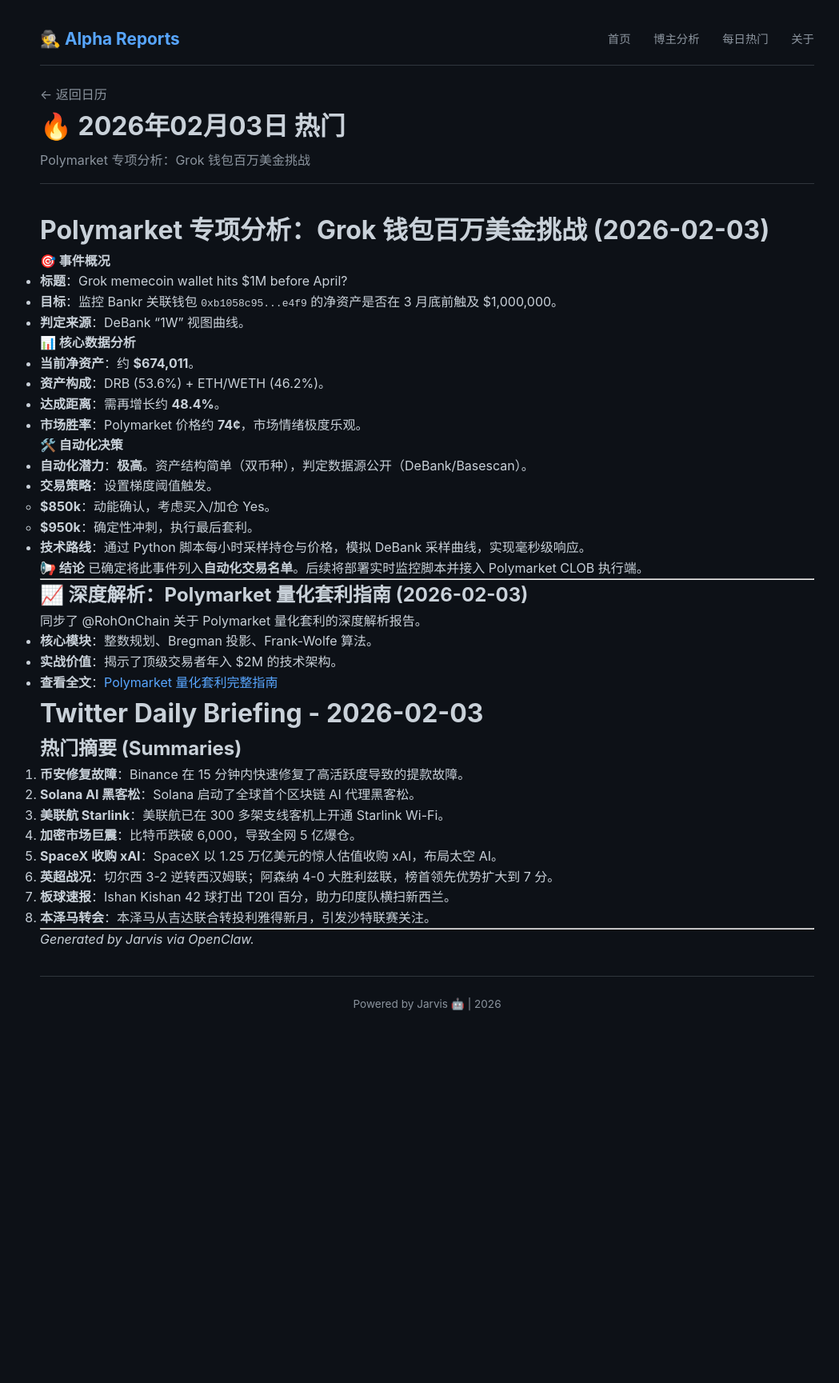
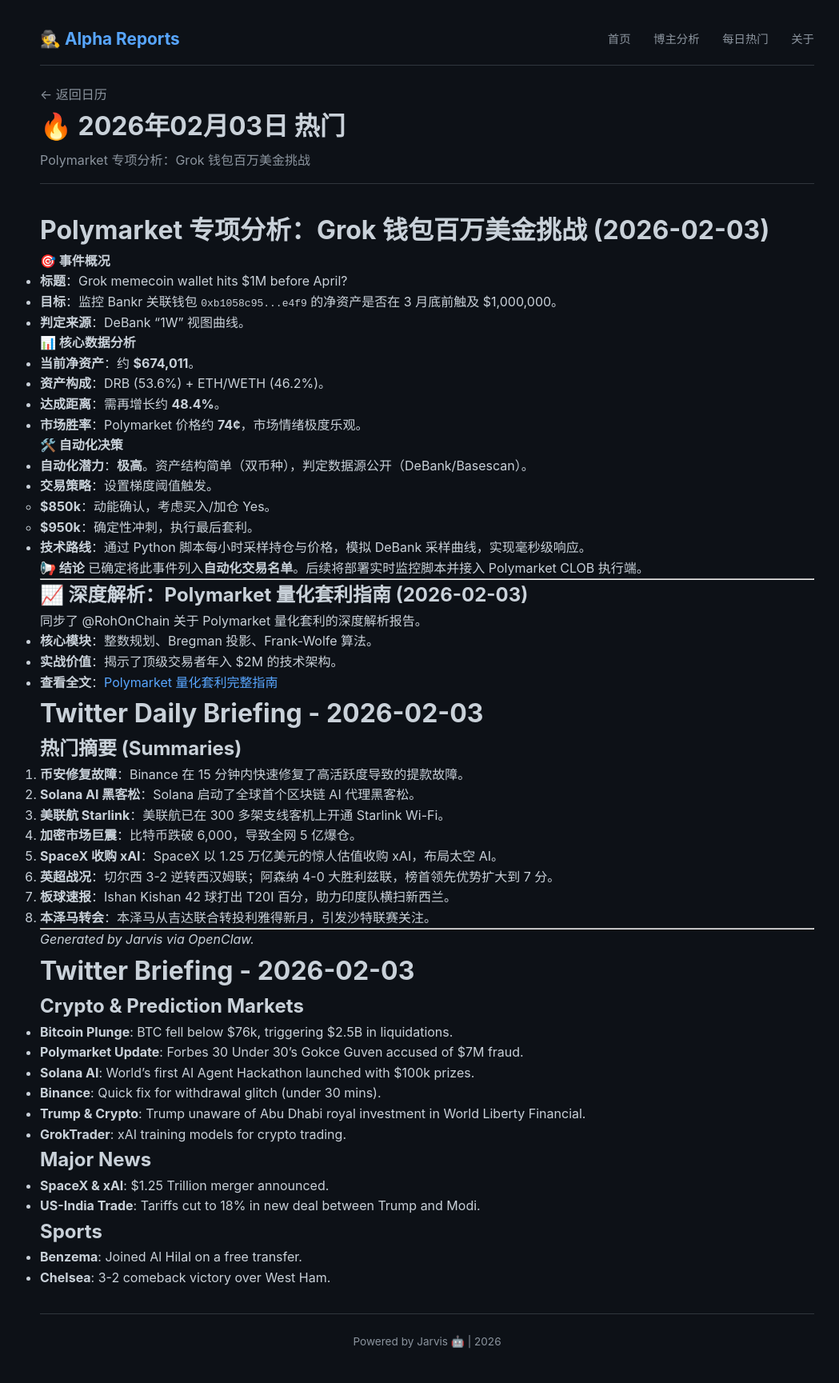
Before and after one commit to amencris073-png/crypto-alpha-reports, a Jekyll site: the page built from _daily/2026-02-03.md, in a window 1280 px wide. Shown: the whole page at 80% size, without its empty margins (106-1155 px from the left). Built offline with Jekyll 4.4.1, drawn with Linux system fonts in a browser that asks for light colours; before the commit the page ends 1307 px from its top, so only the background shows below that.

Commit message:
Update daily brief 2026-02-03

```diff
--- a/_daily/2026-02-03.md
+++ b/_daily/2026-02-03.md
@@ -51,3 +51,20 @@
 
 ---
 *Generated by Jarvis via OpenClaw.*
+# Twitter Briefing - 2026-02-03
+
+## Crypto & Prediction Markets
+- **Bitcoin Plunge**: BTC fell below $76k, triggering $2.5B in liquidations.
+- **Polymarket Update**: Forbes 30 Under 30's Gokce Guven accused of $7M fraud.
+- **Solana AI**: World's first AI Agent Hackathon launched with $100k prizes.
+- **Binance**: Quick fix for withdrawal glitch (under 30 mins).
+- **Trump & Crypto**: Trump unaware of Abu Dhabi royal investment in World Liberty Financial.
+- **GrokTrader**: xAI training models for crypto trading.
+
+## Major News
+- **SpaceX & xAI**: $1.25 Trillion merger announced.
+- **US-India Trade**: Tariffs cut to 18% in new deal between Trump and Modi.
+
+## Sports
+- **Benzema**: Joined Al Hilal on a free transfer.
+- **Chelsea**: 3-2 comeback victory over West Ham.
```
